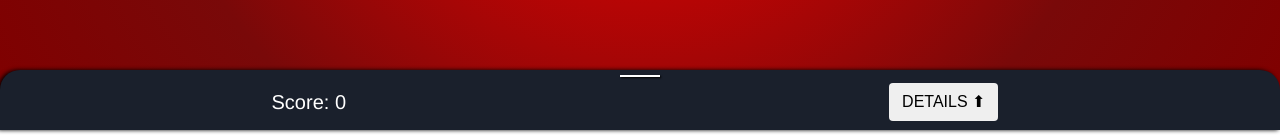
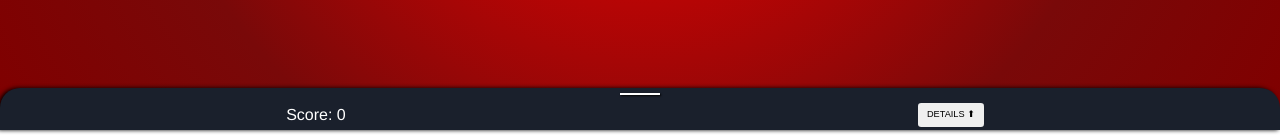
Before and after one commit to lluukinha/whos-that-pokemon, a Vue app: page / in a window 1280 px wide. Shown: the part 670-805 px from the top of the page. Built offline with nearby package versions, Linux system fonts and the light colour scheme.

Commit message:
components/statusBar - small size for score and buttons

```diff
--- a/src/components/EndGame.vue
+++ b/src/components/EndGame.vue
@@ -35,6 +35,9 @@ export default {
 </script>
 
 <style lang="sass" scoped>
+img
+  max-width: 250px
+
 h2
   text-shadow: 3px 5px 5px #000000
   margin-top: -7px
--- a/src/components/StatusBar.vue
+++ b/src/components/StatusBar.vue
@@ -30,7 +30,7 @@ export default {
   watch: {
     showMore(value) {
       const el = this.$refs.hud;
-      if (value) el.style.height = '80vh';
+      if (value) el.style.height = '90vh';
       if (!value) el.style.height = '50px';
     },
   },
@@ -81,7 +81,7 @@ export default {
 .hud
   position: fixed
   left: 0
-  min-height: 60px
+  min-height: 40px
   height: auto
   bottom: 0
   width: 100%
@@ -96,7 +96,8 @@ export default {
   display: flex
   justify-content: space-around
   align-items: center
-  height: 40px
+  height: 30px
+  font-size: 16px
 
 .symbol
   cursor: pointer
@@ -124,10 +125,11 @@ button
   user-select: none
   border: 1px solid transparent
   padding: .375rem .75rem
-  font-size: 1rem
+  color: white
+  padding: .25rem .5rem
+  font-size: .575rem
   line-height: 1.5
-  border-radius: .25rem
-  color: white
+  border-radius: .2rem
 
 .error
   background-color: #ff6969
```
